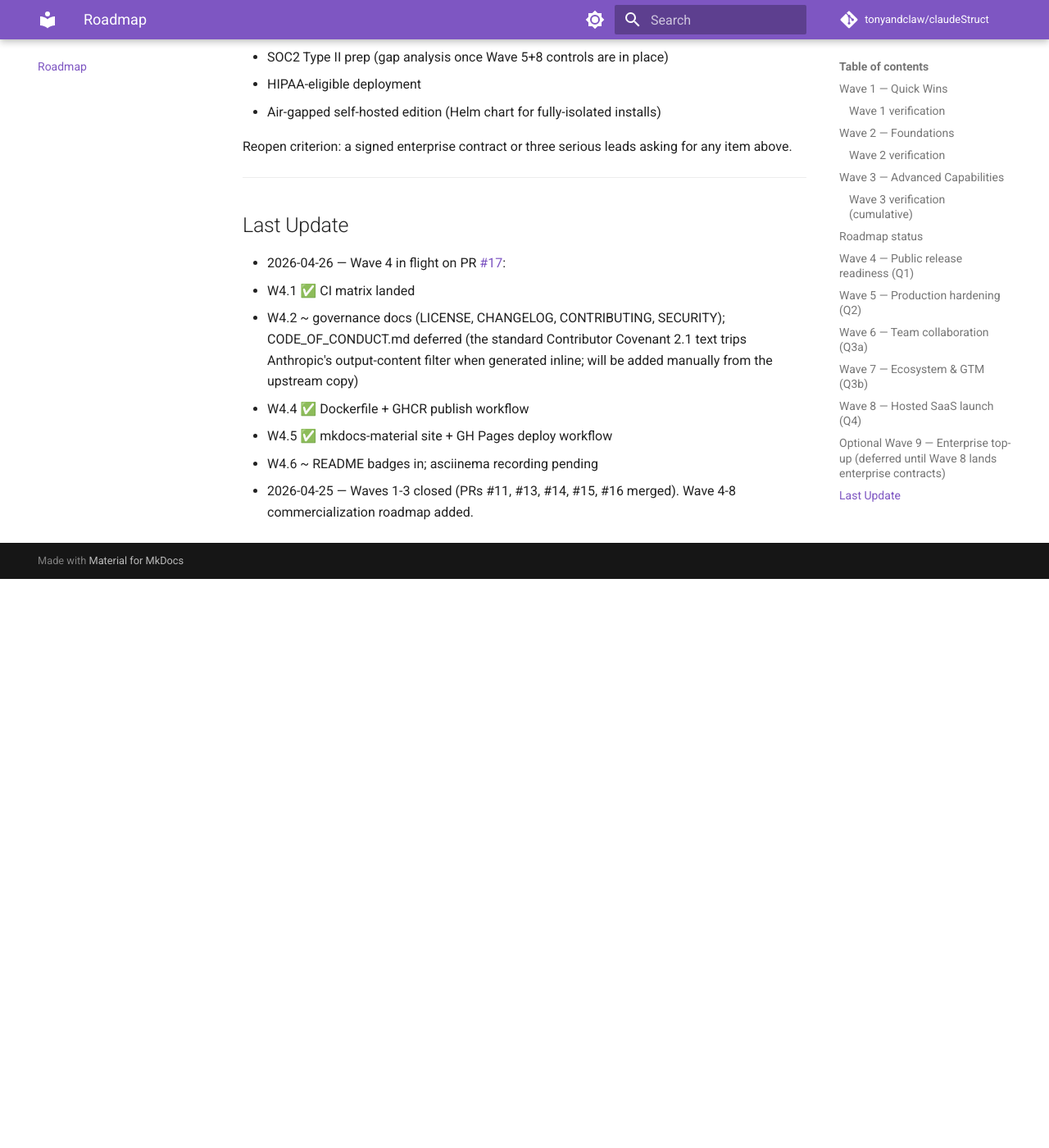
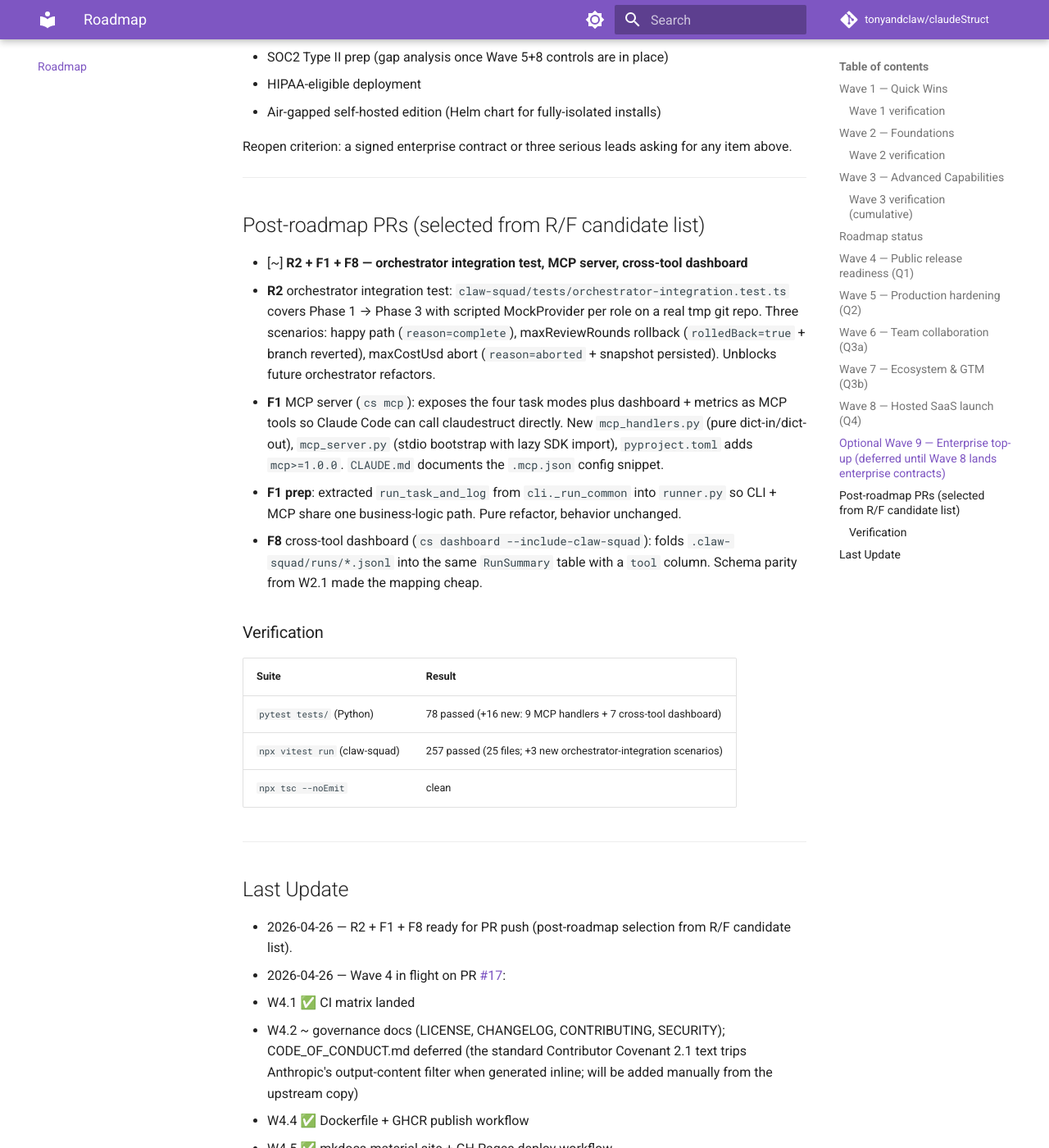
Before and after one commit to TonyTY-Hsieh-ASUS/claudeStruct, an MkDocs documentation site: the page built from docs/roadmap.md, in a window 1280 px wide and 1400 px high, scrolled down 11788 px. Shown: the whole window at 82% size. Built offline with MkDocs 1.6.1 and Material for MkDocs 9.7.7, drawn with Linux system fonts in a browser that asks for light colours; comment, search, counter and statistics services are not loaded; before the commit the page ends 12494 px from its top, so only the background shows below that.

Commit message:
docs: TODO.md note post-roadmap PR (R2 + F1 + F8)
Co-Authored-By: Claude Opus 4.7 (1M context) <noreply@anthropic.com>

```diff
--- a/TODO.md
+++ b/TODO.md
@@ -310,8 +310,26 @@ Reopen criterion: a signed enterprise contract or three serious leads asking for
 
 ---
 
+## Post-roadmap PRs (selected from R/F candidate list)
+
+- [~] **R2 + F1 + F8 — orchestrator integration test, MCP server, cross-tool dashboard**
+  - **R2** orchestrator integration test: `claw-squad/tests/orchestrator-integration.test.ts` covers Phase 1 → Phase 3 with scripted MockProvider per role on a real tmp git repo. Three scenarios: happy path (`reason=complete`), maxReviewRounds rollback (`rolledBack=true` + branch reverted), maxCostUsd abort (`reason=aborted` + snapshot persisted). Unblocks future orchestrator refactors.
+  - **F1** MCP server (`cs mcp`): exposes the four task modes plus dashboard + metrics as MCP tools so Claude Code can call claudestruct directly. New `mcp_handlers.py` (pure dict-in/dict-out), `mcp_server.py` (stdio bootstrap with lazy SDK import), `pyproject.toml` adds `mcp>=1.0.0`. `CLAUDE.md` documents the `.mcp.json` config snippet.
+  - **F1 prep**: extracted `run_task_and_log` from `cli._run_common` into `runner.py` so CLI + MCP share one business-logic path. Pure refactor, behavior unchanged.
+  - **F8** cross-tool dashboard (`cs dashboard --include-claw-squad`): folds `.claw-squad/runs/*.jsonl` into the same `RunSummary` table with a `tool` column. Schema parity from W2.1 made the mapping cheap.
+
+### Verification
+| Suite | Result |
+|---|---|
+| `pytest tests/` (Python) | 78 passed (+16 new: 9 MCP handlers + 7 cross-tool dashboard) |
+| `npx vitest run` (claw-squad) | 257 passed (25 files; +3 new orchestrator-integration scenarios) |
+| `npx tsc --noEmit` | clean |
+
+---
+
 ## Last Update
 
+- 2026-04-26 — R2 + F1 + F8 ready for PR push (post-roadmap selection from R/F candidate list).
 - 2026-04-26 — Wave 4 in flight on PR [#17](https://github.com/tonyandclaw/claudeStruct/pull/17):
   - W4.1 ✅ CI matrix landed
   - W4.2 ~ governance docs (LICENSE, CHANGELOG, CONTRIBUTING, SECURITY); CODE_OF_CONDUCT.md deferred (the standard Contributor Covenant 2.1 text trips Anthropic's output-content filter when generated inline; will be added manually from the upstream copy)
```
